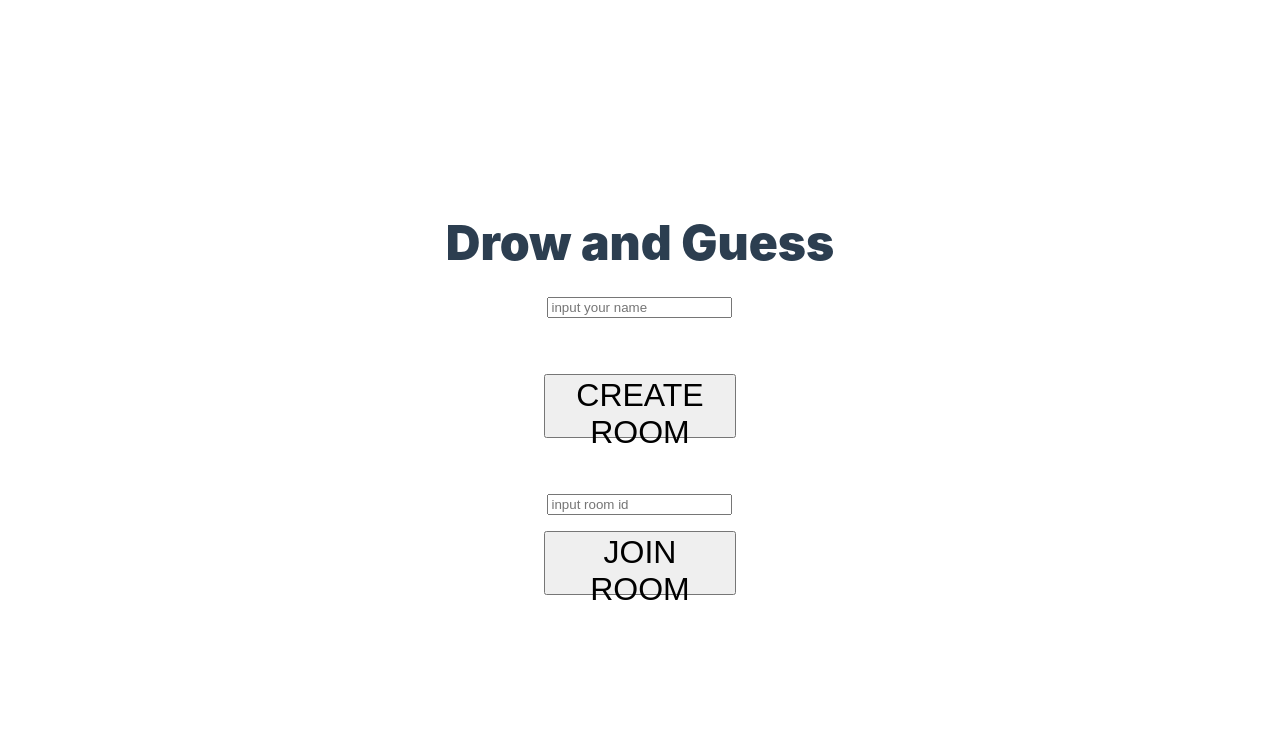
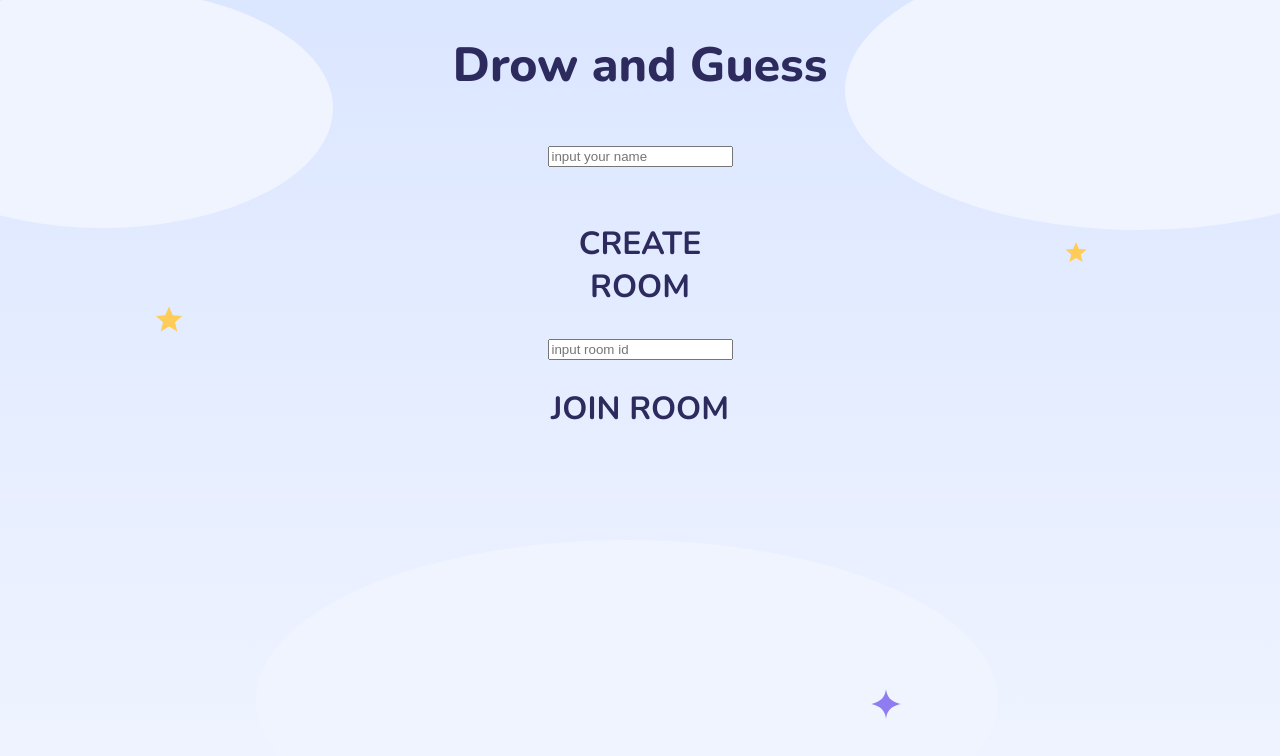
Before and after one commit to wstarman/draw_and_guess, a Vue app: page / in a window 1280 px wide. Shown: the top 756 px of the page. Built offline with nearby package versions, Linux system fonts and the light colour scheme.

Commit message:
Add global styles, icon component, app background

```diff
--- a/index.html
+++ b/index.html
@@ -1,10 +1,13 @@
 <!DOCTYPE html>
-<html lang="">
+<html lang="en">
   <head>
     <meta charset="UTF-8">
     <link rel="icon" href="/favicon.ico">
-    <meta name="viewport" content="width=device-width, initial-scale=1.0">
-    <title>Vite App</title>
+    <meta name="viewport" content="width=device-width, initial-scale=1, viewport-fit=cover">
+    <link rel="preconnect" href="https://fonts.googleapis.com">
+    <link rel="preconnect" href="https://fonts.gstatic.com" crossorigin>
+    <link href="https://fonts.googleapis.com/css2?family=Baloo+2:wght@800&family=Nunito:wght@700;800&display=swap" rel="stylesheet">
+    <title>Draw and Guess</title>
   </head>
   <body>
     <div id="app"></div>
--- a/src/App.vue
+++ b/src/App.vue
@@ -1,12 +1,32 @@
 <script setup lang="ts">
-import { Game } from './models/Game';
-import { GameState } from './models/types';
-import GameView from './views/GameView.vue';
-import HomeView from './views/HomeView.vue';
-
+import { Game } from './models/Game'
+import { GameState } from './models/types'
+import GameView from './views/GameView.vue'
+import HomeView from './views/HomeView.vue'
 </script>
 
 <template>
-    <HomeView v-if="Game.gameState.value === GameState.homepage" />
-    <GameView v-if="Game.gameState.value !== GameState.homepage" />
+  <div class="cloud c1"></div>
+  <div class="cloud c2"></div>
+  <div class="cloud c3"></div>
+  <svg class="star" style="left:12vw;top:38vh" width="30" height="30" viewBox="0 0 24 24">
+    <path fill="#ffcd57" d="m12 2 3 7 7.5.6-5.7 4.9 1.8 7.4L12 18l-6.6 3.9 1.8-7.4L1.5 9.6 9 9z" />
+  </svg>
+  <svg class="star" style="right:15vw;top:30vh" width="24" height="24" viewBox="0 0 24 24">
+    <path fill="#ffcd57" d="m12 2 3 7 7.5.6-5.7 4.9 1.8 7.4L12 18l-6.6 3.9 1.8-7.4L1.5 9.6 9 9z" />
+  </svg>
+  <svg class="star" style="left:68vw;bottom:10vh" width="32" height="32" viewBox="0 0 24 24">
+    <path fill="#8f7cf0" d="M12 1c.8 6 3.6 9.2 11 11-7.4 1.8-10.2 5-11 11-.8-6-3.6-9.2-11-11C8.4 10.2 11.2 7 12 1z" />
+  </svg>
+
+  <HomeView v-if="Game.gameState.value === GameState.homepage" />
+  <GameView v-else />
 </template>
+
+<style>
+.cloud { position: fixed; background: #f0f4ff; border-radius: 50%; z-index: 0; pointer-events: none; }
+.c1 { width: 36vw; height: 240px; left: -10vw; top: -12px; }
+.c2 { width: 46vw; height: 280px; right: -12vw; top: -50px; }
+.c3 { width: 58vw; height: 320px; left: 20vw; bottom: -60px; }
+.star { position: fixed; z-index: 0; pointer-events: none; }
+</style>
--- a/src/assets/main.css
+++ b/src/assets/main.css
@@ -1,12 +1,140 @@
-@import './base.css';
+:root {
+  color-scheme: light;
+  --ink: #2d2a5e;
+  --mute: #7d7ab0;
+  --line: #c9c6f5;
+  --soft: #eceaff;
+  --purple: #8f7cf0;
+  --purple-d: #6f5bd8;
+  --yellow: #ffcd57;
+  --yellow-d: #f2a54a;
+  --hint: #fff1c7;
+  --hint-ink: #7a4a05;
+  --card: rgba(255, 255, 255, 0.88);
+  --display: 'Baloo 2', 'Nunito', system-ui, sans-serif;
+  --body: 'Nunito', system-ui, sans-serif;
+}
 
-#app {
-  padding: 2rem;
+*, *::before, *::after { box-sizing: border-box; }
+
+html, body { margin: 0; min-height: 100%; }
+
+body {
+  font-family: var(--body);
+  font-weight: 700;
+  color: var(--ink);
+  background: linear-gradient(180deg, #dbe6ff, #f0f4ff) fixed;
+  overflow-x: hidden;
+  padding-top: env(safe-area-inset-top, 0px);
+  padding-bottom: env(safe-area-inset-bottom, 0px);
+}
+
+#app { max-width: none; margin: 0; padding: 0; display: block; }
+
+button { font: inherit; color: inherit; cursor: pointer; border: 0; background: none; }
+button:disabled { opacity: 0.5; cursor: not-allowed; }
+
+.logo {
+  font-family: var(--display);
+  font-weight: 800;
+  color: #fff;
+  -webkit-text-stroke: 3px var(--ink);
+  paint-order: stroke fill;
+  text-shadow: 0 5px 0 rgba(45, 42, 94, 0.18);
+  line-height: 0.9;
+  margin: 0;
+  text-align: center;
+}
+
+.pill { border-radius: 999px; }
+
+.card {
+  background: var(--card);
+  border: 2px solid rgba(255, 255, 255, 0.7);
+  border-radius: 28px;
   display: flex;
-  flex-direction: row;
+  flex-direction: column;
+  min-height: 0;
+  min-width: 0;
+}
+.card-h {
+  display: flex;
+  align-items: center;
+  gap: 10px;
+  padding: 16px 20px 10px;
+  font-family: var(--display);
+  font-weight: 800;
+  font-size: 21px;
+}
+
+.board {
+  flex: 1;
+  background: #fff;
+  border: 2px solid var(--line);
+  border-radius: 22px;
+  min-height: 300px;
+  position: relative;
+  overflow: hidden;
+}
+.board.center {
+  display: flex;
+  flex-direction: column;
+  align-items: center;
   justify-content: center;
+  gap: 16px;
+  padding: 16px;
+  text-align: center;
+}
+.board h1 {
+  margin: 0;
+  font-family: var(--display);
+  font-weight: 800;
+  font-size: clamp(24px, 4vw, 35px);
+}
+.board p { margin: 0; color: var(--mute); font-size: 16px; }
+.big-emoji { font-size: 64px; line-height: 1; }
+.ok { color: #4cd6a4; }
+
+.code {
+  background: var(--soft);
+  border: 3px solid var(--purple);
+  border-radius: 22px;
+  font-family: var(--display);
+  font-weight: 800;
+  font-size: 51px;
+  padding: 0 32px;
+  line-height: 82px;
+}
+.code.sm { font-size: 38px; line-height: 62px; }
+
+.yellow-btn {
+  background: linear-gradient(#ffdb7a, #ffcd57);
+  border: 3px solid var(--yellow-d);
+  font-family: var(--display);
+  font-weight: 800;
+  font-size: 24px;
+  padding: 12px 28px;
+  border-radius: 999px;
+  box-shadow: 0 5px 0 var(--yellow-d);
+}
+
+.chip {
+  background: var(--soft);
+  color: var(--mute);
+  font-size: 13px;
+  padding: 4px 12px;
+  border-radius: 999px;
+}
+.hintpill {
+  display: flex;
   align-items: center;
-  padding: 2rem;
-  width: 100vw;
-  height: 100vh;
+  gap: 10px;
+  background: var(--hint);
+  color: var(--hint-ink);
+  padding: 7px 18px;
+  border-radius: 999px;
+  font-family: var(--display);
+  font-weight: 800;
+  font-size: 21px;
 }
+.hintpill svg.i { stroke: #a56a1d; fill: #ffc933; }
--- /dev/null
+++ b/src/components/Icon.vue
@@ -0,0 +1,36 @@
+<script setup lang="ts">
+defineProps<{ name: keyof typeof paths }>()
+
+const paths = {
+  user: '<circle cx="12" cy="8" r="3.5"/><path d="M4.5 20c.8-4 4-6 7.5-6s6.7 2 7.5 6"/>',
+  hash: '<path d="M5 9h14M5 15h14M10 4 8 20M16 4l-2 16"/>',
+  plus: '<path d="M12 5v14M5 12h14"/>',
+  exit: '<path d="M10 4H5v16h5M15 8l4 4-4 4M19 12H9"/>',
+  room: '<path d="M3 11 12 4l9 7v9H3z"/>',
+  clock: '<circle cx="12" cy="12" r="8.5"/><path d="M12 7v5l3 2"/>',
+  players: '<circle cx="9" cy="8" r="3"/><circle cx="17" cy="9" r="2.5"/><path d="M3 19c.5-3.5 3-5 6-5s5.5 1.5 6 5M16 14c3 0 4.8 1.5 5 4"/>',
+  chat: '<path d="M4 5h16v11H9l-5 4z"/>',
+  pen: '<path d="m4 20 1-5L16 4l4 4L9 19z"/>',
+  eraser: '<path d="m8 20-5-5L15 3l6 6-9 11z"/>',
+  dot: '<circle cx="12" cy="12" r="5" fill="currentColor"/>',
+  trash: '<path d="M4 7h16M9 7V4h6v3M6 7l1 13h10l1-13"/>',
+  bulb: '<path d="M9 18h6M10 21h4M12 3a6 6 0 0 0-3 11.2V16h6v-1.8A6 6 0 0 0 12 3z"/>'
+}
+</script>
+
+<template>
+  <svg class="i" viewBox="0 0 24 24" v-html="paths[name]" />
+</template>
+
+<style scoped>
+.i {
+  width: 1.4em;
+  height: 1.4em;
+  fill: none;
+  stroke: var(--purple);
+  stroke-width: 2.4;
+  stroke-linecap: round;
+  stroke-linejoin: round;
+  flex: none;
+}
+</style>
```
